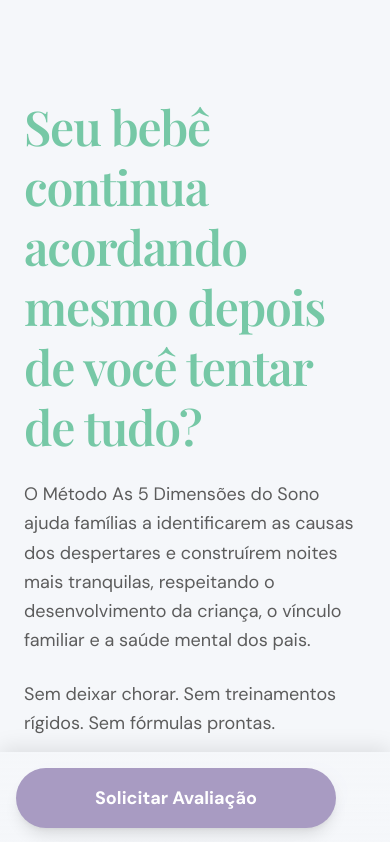
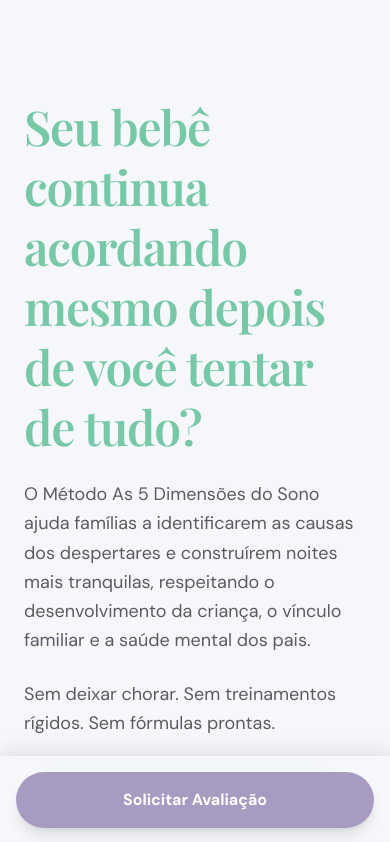
Before and after one commit to jotaraujo/5_dimensoes_do_sono, a React (Vite) app: page / in a window 390 px wide. Shown: the top 842 px of the page. Built offline with nearby package versions, Linux system fonts and the light colour scheme; a web font is replaced by a local one.

Commit message:
fix: corrige layout, padroniza botões e centraliza CTA da landing page

```diff
--- a/src/components/StickyCta.jsx
+++ b/src/components/StickyCta.jsx
@@ -6,14 +6,17 @@ import Button from './ui/Button'
  */
 export default function StickyCta() {
   return (
-    <div className="fixed bottom-0 left-0 w-full z-9999 p-4 bg-linear-to-t from-background to-background/95 backdrop-blur-sm md:hidden shadow-[0_-4px_20px_rgba(0,0,0,0.1)]">
+    <div className="fixed bottom-0 left-0 w-full z-9999 p-4 bg-linear-to-t from-background to-background/95 backdrop-blur-sm md:hidden shadow-[0_-4px_20px_rgba(0,0,0,0.1)] flex justify-center">
+      <div className="w-full max-w-90">
         <Button
           href="https://forms.gle/2LaybDMZUWx4W7wf9"
           target="_blank"
-        className="w-full text-lg"
+          variant="primary"
+          size="full"
         >
           Solicitar Avaliação
         </Button>
       </div>
+    </div>
   )
 }
```
Lines whose indentation alone changed are shown as unchanged.
